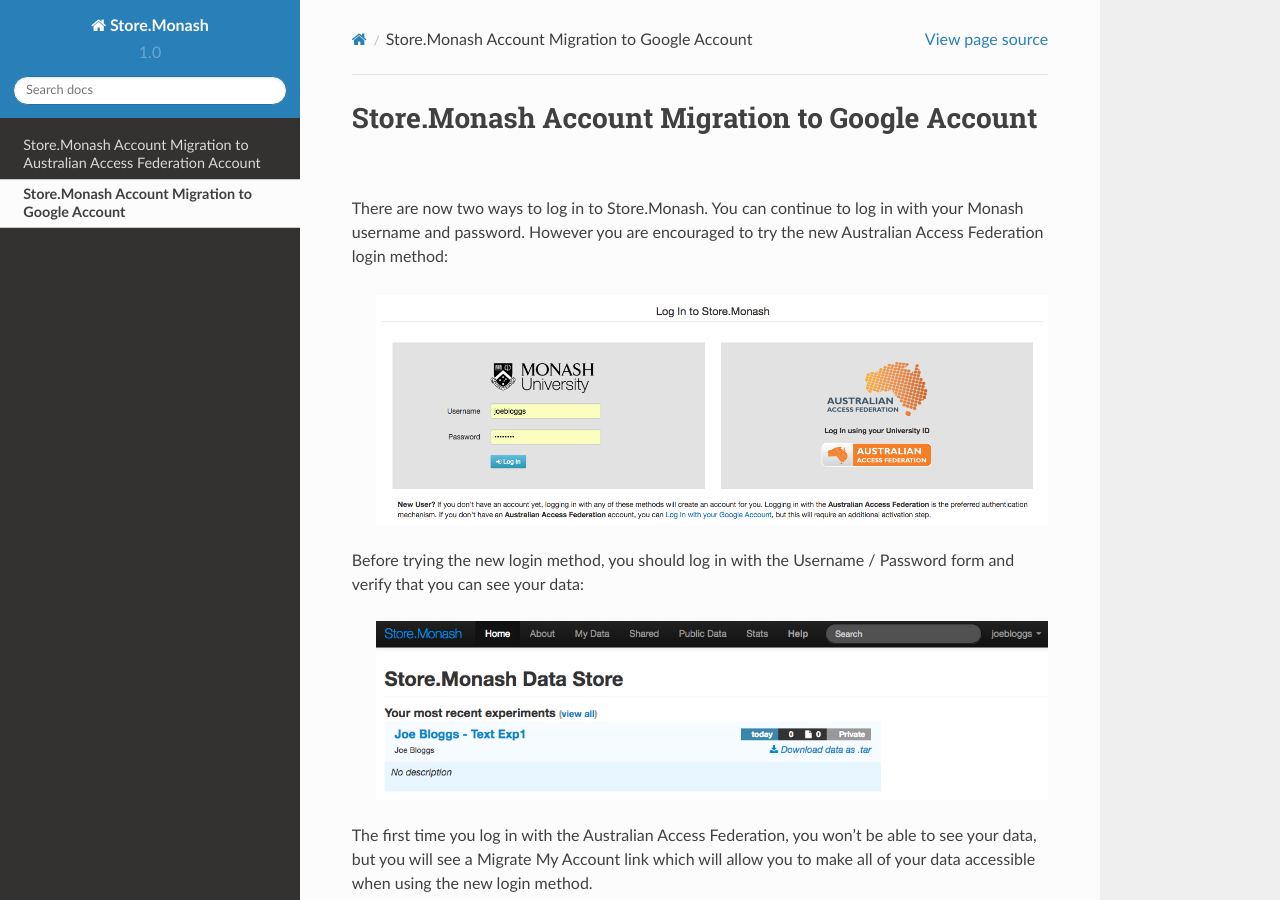
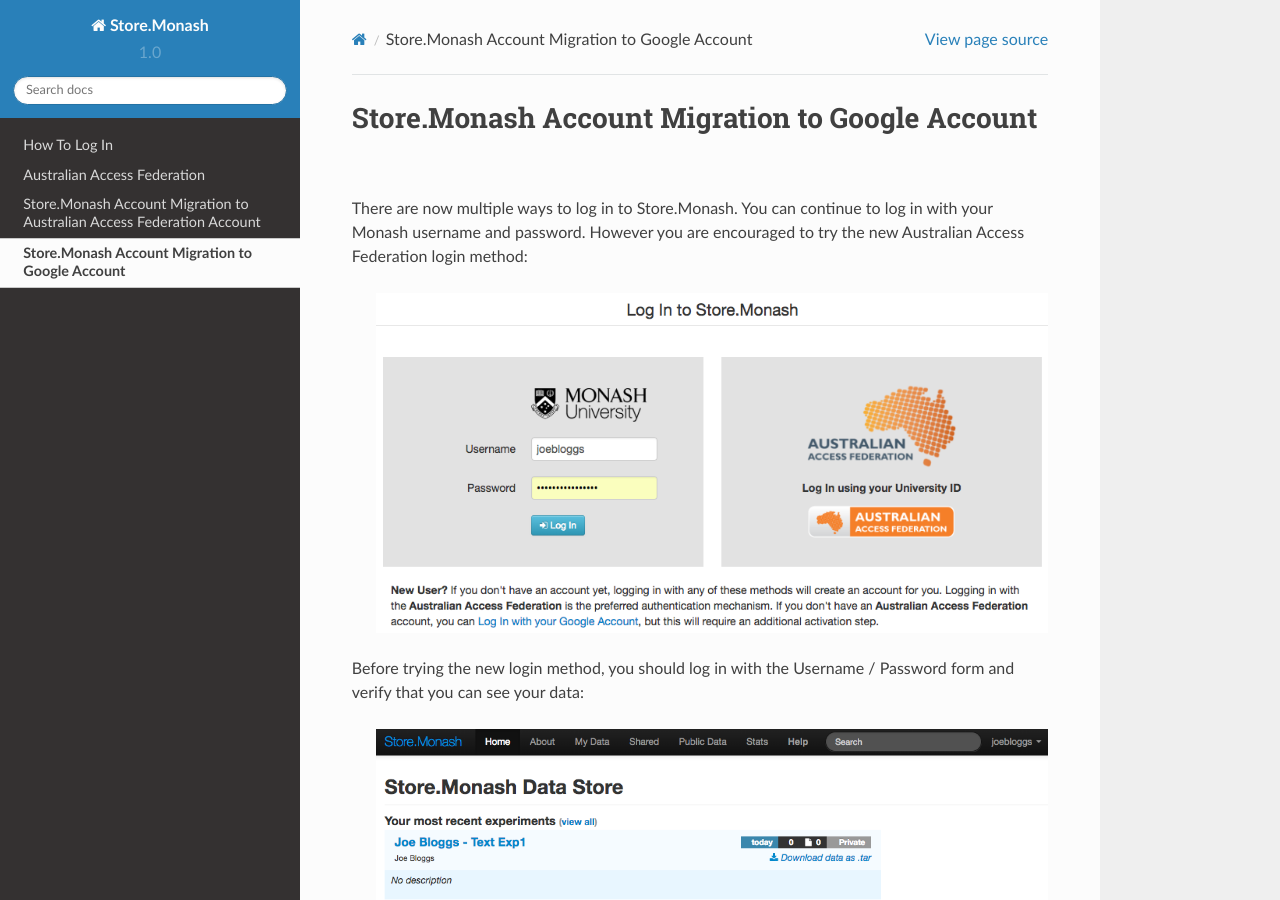
Before and after one commit to monash-merc/store.monash, a Sphinx documentation site: the page built from docs/source/account_migration_google.rst, in a window 1280 px wide and 900 px high. Built offline with Sphinx 7.4.7 and the Read the Docs theme 2.0.0, drawn with Linux system fonts in a browser that asks for light colours.

Commit message:
Updating docs

```diff
--- a/docs/source/account_migration_aaf.rst
+++ b/docs/source/account_migration_aaf.rst
@@ -1,11 +1,13 @@
+.. _aaf-migration-label:
+
 Store.Monash Account Migration to Australian Access Federation Account
 ======================================================================
 
-There are now two ways to log in to Store.Monash. You can continue to log in
+There are now multiple ways to log in to Store.Monash. You can continue to log in
 with your Monash username and password. However you are encouraged to try the
 new Australian Access Federation login method:
 
-  .. image:: images/two-ways-to-login.png
+  .. image:: images/store.monash-login.png
 
 Before trying the new login method, you should log in with the Username / Password
 form and verify that you can see your data:
--- a/docs/source/account_migration_google.rst
+++ b/docs/source/account_migration_google.rst
@@ -1,11 +1,13 @@
+.. _google-migration-label:
+
 Store.Monash Account Migration to Google Account
 ================================================
 
-There are now two ways to log in to Store.Monash. You can continue to log in
+There are now multiple ways to log in to Store.Monash. You can continue to log in
 with your Monash username and password. However you are encouraged to try the
 new Australian Access Federation login method:
 
-  .. image:: images/two-ways-to-login.png
+  .. image:: images/store.monash-login.png
 
 Before trying the new login method, you should log in with the Username / Password
 form and verify that you can see your data:
```
Also changed, not shown: other parts of docs/source/account_migration_google.rst (+1 -1 lines), docs/source/aaf.rst (added, +50 -0 lines), docs/source/how_to_log_in.rst (added, +13 -0 lines), docs/source/index.rst (+9 -3 lines), docs/source/images/migrate-account-google.png (added), docs/source/images/store.monash-login.png (added), docs/source/images/verify-old-account.png.
